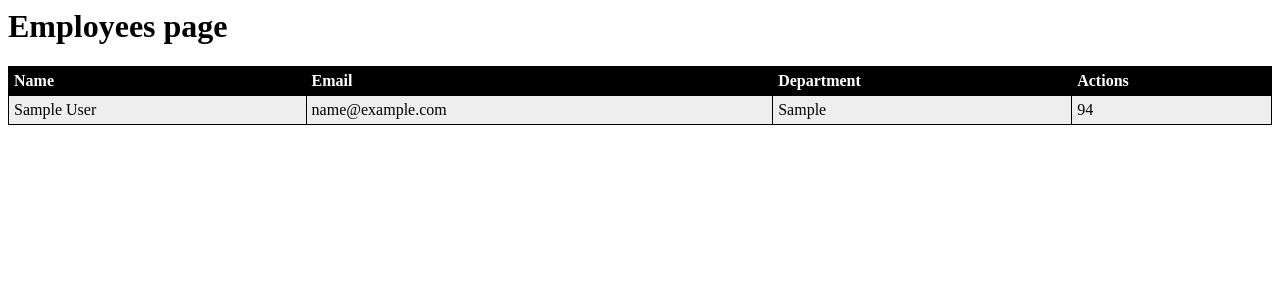
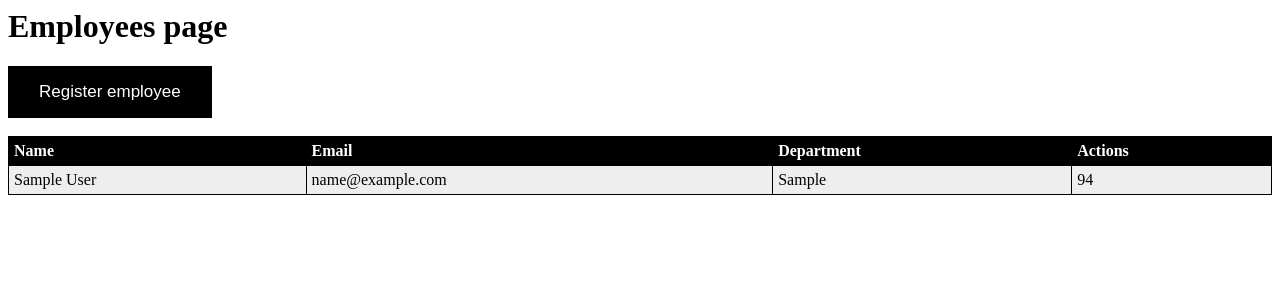
Before and after one commit to dylanmartins/employees_challenge, a Django app: page /index/ in a window 1280 px wide. Shown: the top 300 px of the page. Run offline with Django 3.2, Linux system fonts and the light colour scheme; tables that the repository leaves empty hold one stand-in row (values such as "Sample post"); some libraries are stand-ins or nearby versions.

Commit message:
Add button to create employee

```diff
--- a/management/templates/index.html
+++ b/management/templates/index.html
@@ -5,6 +5,7 @@
             table, th, td {
                 border: 1px solid black;
                 border-collapse: collapse;
+                padding-top: 30mm;
             }
             th, td {
                 padding: 5px;
@@ -22,9 +23,32 @@
                 background-color: black;
                 color: white;
             }
+            .myButton {
+                background-color:#000000;
+                display:inline-block;
+                cursor:pointer;
+                color:#ffffff;
+                font-family:Arial;
+                font-size:17px;
+                padding:16px 31px;
+                text-decoration:none;
+                text-shadow:0px 0px 0px #000000;
+            }
+            .myButton:hover {
+                background-color:#bfc4bc;
+            }
+            .myButton:active {
+                position:relative;
+                top:1px;
+            }
+
         </style>
     </head>
     <body>
+        <div>
+            <a href="{% url 'employee-create' %}" class="myButton">Register employee</a>
+        </div>
+        <br />
         <table id="employees" style="width:100%">
             <tr>
                 <th>Name</th>
```
